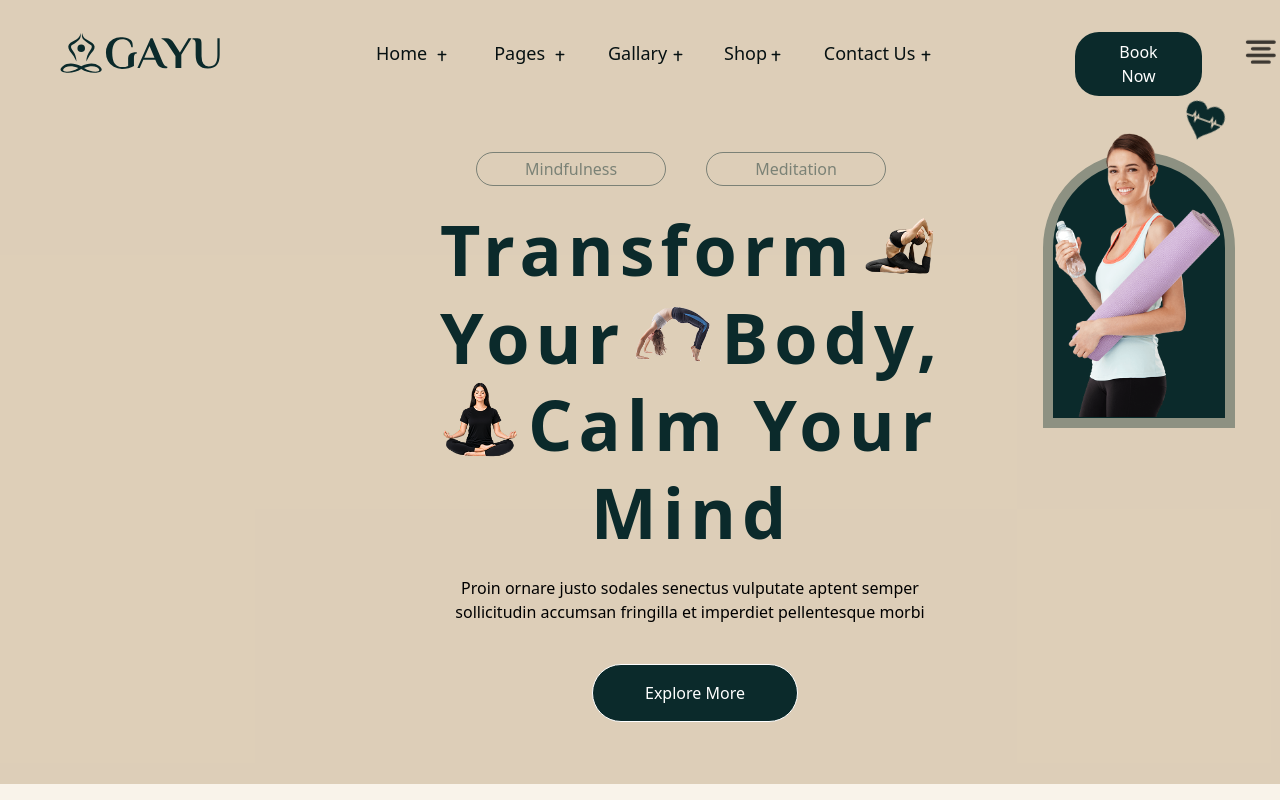
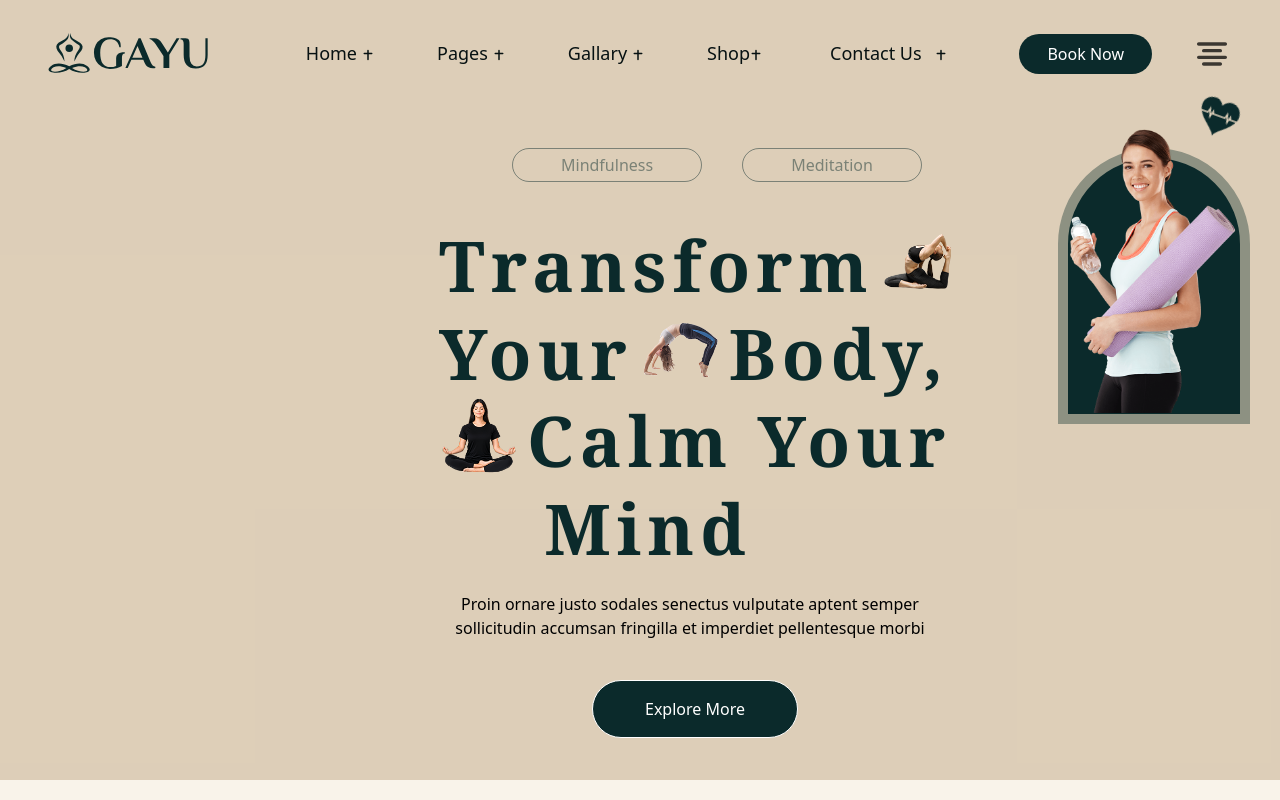
Before and after one commit to Ashishpanwar0/Yoga, a React (Vite) app: page / in a window 1280 px wide. Shown: the top 800 px of the page. Built offline with nearby package versions, Linux system fonts and the light colour scheme.

Commit message:
Your commit message

```diff
--- a/src/Componants/Head2.jsx
+++ b/src/Componants/Head2.jsx
@@ -5,13 +5,23 @@ import { Link } from "react-router-dom";
 function Head2({title, subtitle}) {
   return (
     <>
-        <section style={{backgroundImage: `url(${card2})`}} className='h-75 bg-cover bg-center opacity-120 relative'>
-            <div className='absolute inset-0 bg-[#EADBC5] opacity-80 z-0'></div>
-          <h1 className='text-5xl z-10 absolute ml-140 tracking-[4px] font-bold text-[#0B2A2B] mt-20'>
-            {title}
-          </h1>
-            <Link to="/" className='absolute ml-142 mt-32 text-2xl text-[#0B2A2B] hover:underline'>{subtitle}</Link>
-        </section>
+        <section
+        style={{ backgroundImage: `url(${card2})` }}
+        className="lg:h-75 h-64 sm:h-72 md:h-80 bg-cover bg-center opacity-120 relative w-full"
+      >
+        <div className="absolute inset-0 bg-[#EADBC5] opacity-80 z-0"></div>
+
+        <h1 className="text-2xl sm:text-4xl md:text-5xl z-10 absolute ml-45 sm:ml-20 md:ml-40 lg:ml-140 tracking-[2px] sm:tracking-[3px] md:tracking-[4px] font-bold text-[#0B2A2B] mt-22 sm:mt-16 lg:mt-20">
+          {title}
+        </h1>
+
+        <Link
+          to="/"
+          className="absolute ml-45 sm:ml-20 md:ml-40 lg:ml-142 mt-30 sm:mt-28 lg:mt-32 text-xl sm:text-xl md:text-2xl text-[#0B2A2B] hover:underline"
+        >
+          {subtitle}
+        </Link>
+      </section>
     </>
   )
 }
--- a/src/Componants/Header.jsx
+++ b/src/Componants/Header.jsx
@@ -1,32 +1,68 @@
-import React from 'react'
+import React, { useState } from 'react';
 import { Link } from 'react-router-dom';
 import gayu from '../assets/gayu-logo.svg';
 import { CgFormatCenter } from "react-icons/cg";
 import { CgCross } from "react-icons/cg";
+import { HiMenu } from "react-icons/hi";
 
 function Header({BgColor}){
+  const [isMenuOpen, setIsMenuOpen] = useState(false);
+
+  const toggleMenu = () => {
+    setIsMenuOpen(!isMenuOpen);
+  };
+
   return (
     <>
-    <section className={`${BgColor} h-26`}>
-     <div className='flex pt-8 text-center gap-x-35'>
-              <div>
-                <img src={gayu} alt="" className='w-40 ml-15' />
-              </div>
-              <div className='flex text-[18px] gap-x-5 text-[#020d0efa] mt-2 text-center'>
-                <Link to="/">Home <CgCross className=' mt-[-20px] flex ml-20' /></Link>
-                <Link to="/Page">Pages<CgCross className=' mt-[-20px] flex ml-20' /> </Link>
-                <Link to="/Photo">Gallary <CgCross className=' mt-[-20px] flex ml-20' /></Link>
-                <Link to="/Shop">Shop <CgCross className=' mt-[-20px] flex ml-15' /></Link>
-                <Link to="/Contact">Contact Us <CgCross className=' mt-[-20px] flex ml-28' /></Link>
-              </div>
-              <div className='flex'>
-                <button className='px-7 py-2 border-1-black bg-[#0B2A2B] text-white rounded-3xl text-1xl hover:bg-[#536765]'>Book Now</button>
-                <CgFormatCenter className='size-10 ml-10 text-[#000000bb] animate__animated animate__heartBeat animate__infinite' />
+      <section className={`${BgColor} h-auto`}>
+        {/* Desktop View */}
+        <div className='hidden md:flex pt-8 text-center justify-between lg:h-25 lg:pt-8 px-4 lg:px-8 xl:px-12 w-full'>
+          <div>
+            <img src={gayu} alt="" className='w-32 lg:w-40' />
+          </div>
+          <div className='flex text-[16px] lg:text-[18px] gap-x-3 lg:gap-x-20 text-[#020d0efa] mt-2 text-center'>
+            <Link to="/" className="relative">Home <CgCross className='absolute top-[-10px] right-[-20px] lg:mt-4 lg:ml-2' /></Link>
+            <Link to="/Page" className="relative">Pages<CgCross className='absolute top-[-10px] right-[-20px] lg:mt-4 lg:ml-2' /> </Link>
+            <Link to="/Photo" className="relative">Gallary <CgCross className='absolute top-[-10px] right-[-20px] lg:mt-4 lg:ml-2' /></Link>
+            <Link to="/Shop" className="relative">Shop <CgCross className='absolute top-[-10px] right-[-15px] lg:mt-4 lg:ml-2' /></Link>
+            <Link to="/Contact" className="relative">Contact Us <CgCross className='absolute top-[-10px] right-[-28px] lg:mt-4 lg:ml-2' /></Link>
+          </div>
+          <div className='flex items-center lg:mt-[-25px]'>
+            <button className='px-5 lg:px-7 py-2 border-1-black bg-[#0B2A2B] text-white rounded-3xl text-sm lg:text-base hover:bg-[#536765]'>Book Now</button>
+            <CgFormatCenter className='size-8 lg:size-10 ml-6 lg:ml-10 text-[#000000bb] animate__animated animate__heartBeat animate__infinite' />
+          </div>
+        </div>
+
+        {/* Mobile View */}
+        <div className='md:hidden w-full'>
+          <div className='flex justify-between items-center pt-6 px-4 pb-4'>
+            <div>
+              <img src={gayu} alt="" className='w-28' />
+            </div>
+            <div className='flex items-center gap-2'>
+              <button className='px-4 py-1 border-1-black bg-[#0B2A2B] text-white rounded-3xl text-sm hover:bg-[#536765]'>Book Now</button>
+              <button onClick={toggleMenu} className='text-[#0B2A2B] ml-2'>
+                {isMenuOpen ? <CgCross className='size-8' /> : <HiMenu className='size-8' />}
+              </button>
+            </div>
+          </div>
+
+          {/* Mobile Menu */}
+          {isMenuOpen && (
+            <div className='bg-[#EADECC] shadow-lg py-4 px-6 absolute w-full z-50'>
+              <div className='flex flex-col gap-4 text-[#0B2A2B]'>
+                <Link to="/" className="border-b border-gray-200 pb-2">Home</Link>
+                <Link to="/Page" className="border-b border-gray-200 pb-2">Pages</Link>
+                <Link to="/Photo" className="border-b border-gray-200 pb-2">Gallary</Link>
+                <Link to="/Shop" className="border-b border-gray-200 pb-2">Shop</Link>
+                <Link to="/Contact" className="pb-2">Contact Us</Link>
               </div>
             </div>
-        </section>
+          )}
+        </div>
+      </section>
     </>
-  )
+  );
 }
 
-export default Header
+export default Header;
--- a/src/Componants/Mid.jsx
+++ b/src/Componants/Mid.jsx
@@ -10,21 +10,21 @@ function Mid() {
 
   return (
     <>
-      <section className='bg-[#ddceb7fa] h-170'>
+      <section className='bg-[#ddceb7fa] lg:h-170'>
         {/* Second Start */}
-        <div className='flex gap-0 pt-12'>
-          <div className='mt-35'>
-            <img src={home1baner} alt="" className='w-110  hover:scale-105 hover:animate__pulse  animate__animated animate__backInLeft hidden sm:block' />
+        <div className='flex gap-0 pt-12 lg:flex-row'>
+          <div className='lg:mt-35'>
+            <img src={home1baner} alt="" className='lg:w-110 hover:scale-105 hover:animate__pulse  animate__animated animate__backInLeft hidden sm:block' />
           </div>
 
           <div>
-          <div className='flex gap-10 ml-9'>
+          <div className='flex lg:gap-10 sm:ml-9 gap-10 md:gap-10 ml-11 lg:ml-18'>
           <span className='text-1xl border-1 px-12 py-1 rounded-[30px] text-[#0b2a2b77]'> Mindfulness</span>
           <span className='text-1xl border-1 px-12 py-1 rounded-[30px] text-[#0b2a2b77]'>Meditation</span>
           </div>
             <div>
               {/* text photo start */}
-              <div className='text-[70px] font-bold leading-tight text-[#0b2a2b] relative inline-block w-full tracking-[6px] mt-5'>
+              <div className='lg:text-[70px] text-[50px] font-bold leading-tight text-[#0b2a2b] relative inline-block w-full tracking-[6px] ml-9 lg:ml-[-1px] text-center mt-10 font-serif '>
                 <h1 className='flex gap-1'>
                   Transform <span><img src={home1} alt="" className=' w-20' /></span>
                 </h1>
@@ -36,7 +36,7 @@ function Mid() {
                   <span>
                     <img src={home3} alt="" className='w-20' /></span>Calm Your
                 </h1>
-                <h1 className='text-center'>
+                <h1 className='lg:text-center mr-25'>
                 Mind
                 </h1>
               </div>
```
